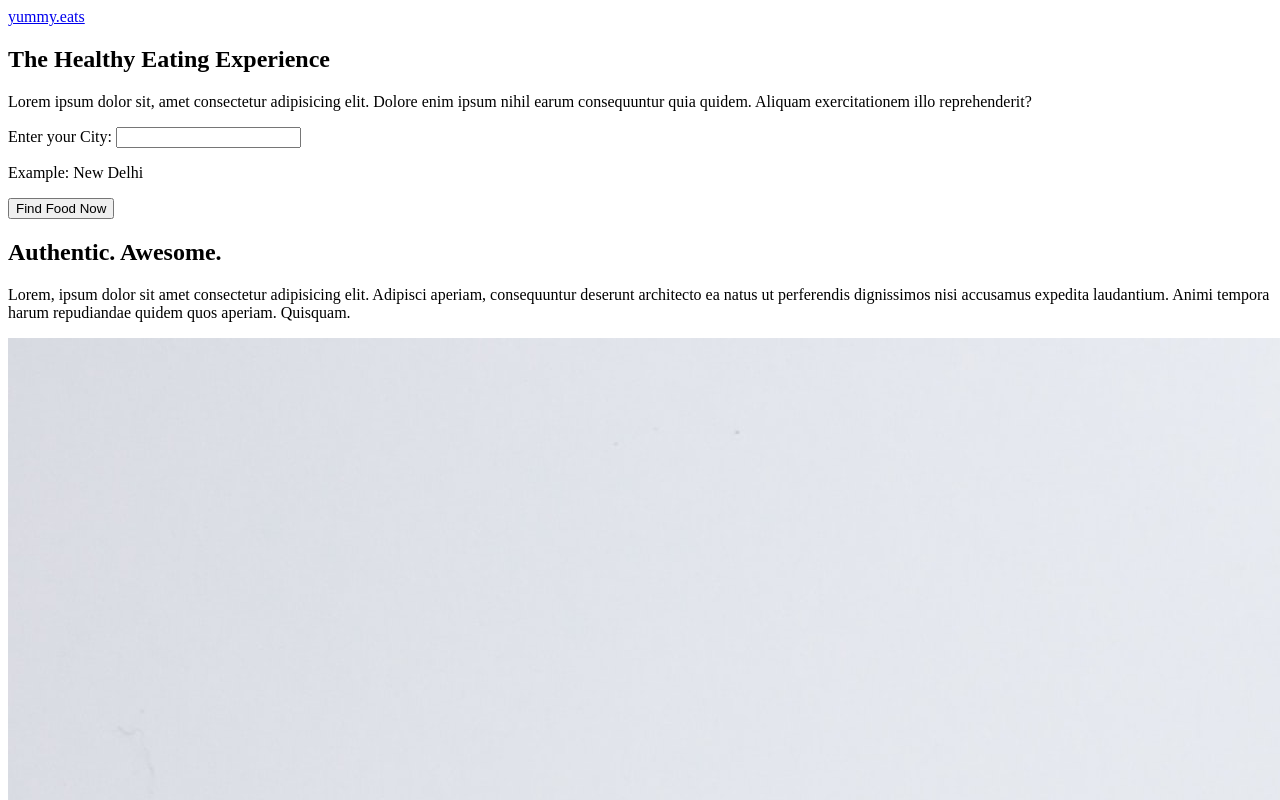
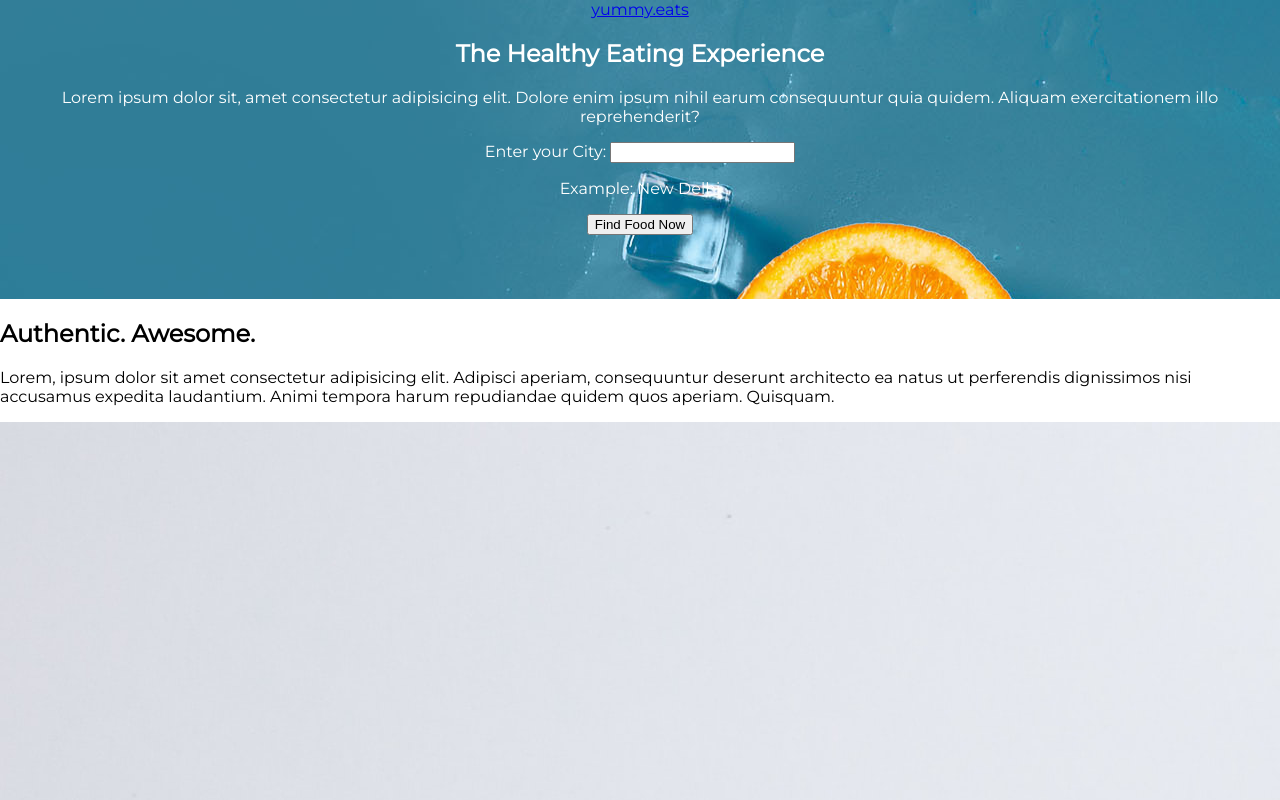
Before and after one commit to deck1801/FrontEndPro-2, a plain HTML site: page index.html in a window 1280 px wide. Shown: the top 800 px of the page. Drawn offline with Linux system fonts and the light colour scheme; files that its build step writes are made by us from their sources.

Commit message:
css 5% status

```diff
--- a/index.html
+++ b/index.html
@@ -5,7 +5,7 @@
     <meta http-equiv="X-UA-Compatible" content="IE=edge">
     <meta name="viewport" content="width=device-width, initial-scale=1.0">
     <title>FrontProj-2</title>
-    <link rel="stylesheet" href="css/main.css">
+    <link rel="stylesheet" href="main.css">
 </head>
 <body>
     <div class="hero-bg">
--- a/main.css
+++ b/main.css
@@ -0,0 +1,13 @@
+@import url('https://fonts.googleapis.com/css2?family=Montserrat&display=swap');
+
+body {
+    font-family: 'Montserrat', sans-serif;
+    margin: 0;
+}
+
+.hero-bg {
+    background: #217b96 url('images/bg.jpg');
+    color: white;
+    text-align: center;
+    padding-bottom: 4em;
+}
```
